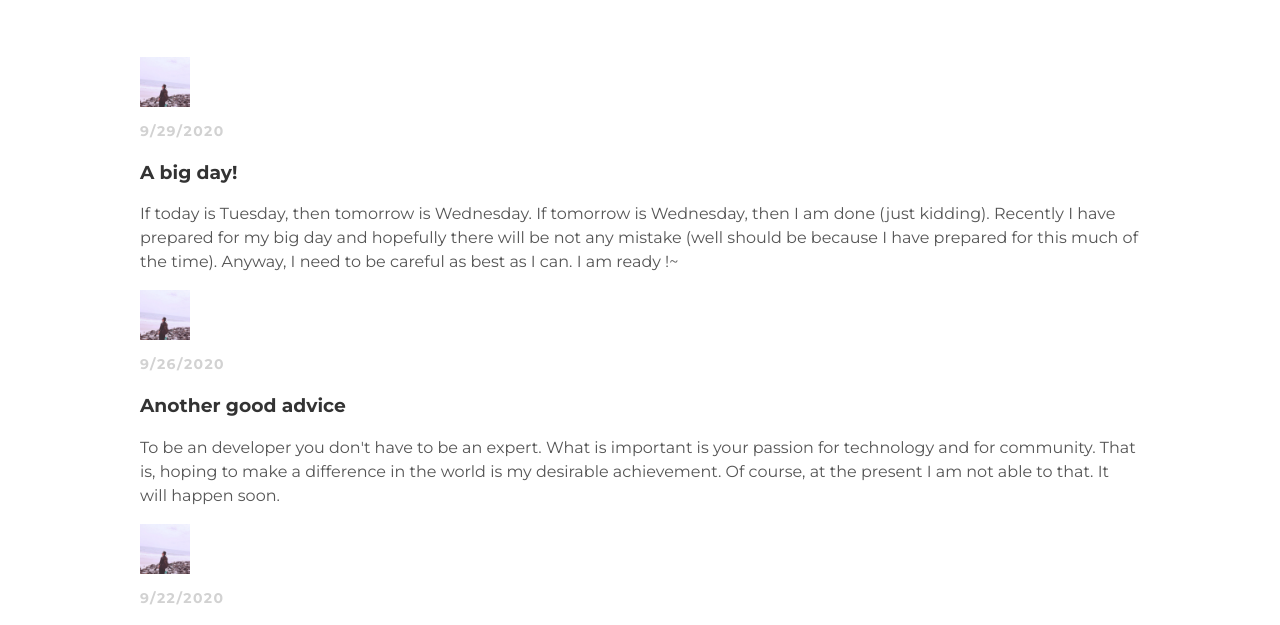
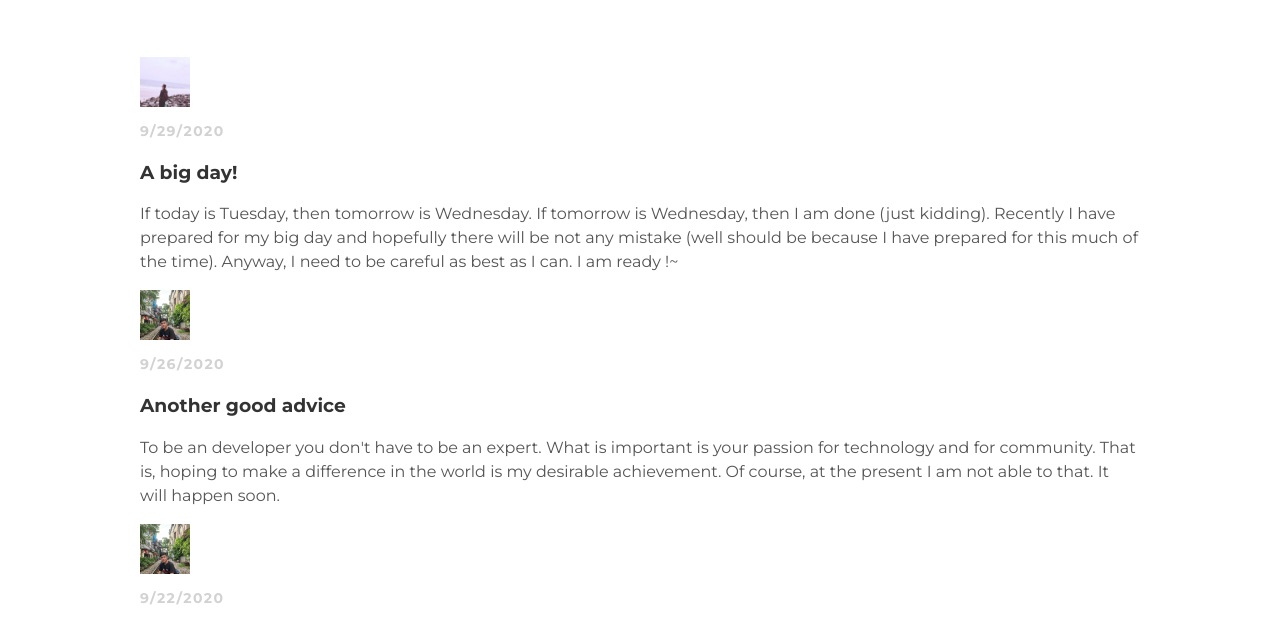
Before and after one commit to JackD-jpg/blog, a plain HTML site: page index.html in a window 1280 px wide. Shown: the part 153-778 px from the top of the page. Drawn offline with Linux system fonts and the light colour scheme.

Commit message:
Update index.html

```diff
--- a/index.html
+++ b/index.html
@@ -27,13 +27,13 @@
       <p>If today is Tuesday, then tomorrow is Wednesday. If tomorrow is Wednesday, then I am done (just kidding). Recently I have prepared for my big day and hopefully there will be not any mistake (well should be because I have prepared for this much of the time).  Anyway, I need to be careful as best as I can. I am ready !~  </p>
   </div>
 
-  <img src="me2.jpg">
+  <img src="quan.jpeg">
   <p class="post-date">9/26/2020</p>
     <h3 class="post-title"> Another good advice </h3>
     <div class="post-content">
       <p>  To be an developer you don't have to be an expert. What is important is your passion for technology and for community. That is, hoping to make a difference in the world is my desirable achievement. Of course, at the present I am not able to that. It will happen soon. </p></div>
 
-  <img src="me2.jpg">
+  <img src="quan.jpeg">
   <p class="post-date">9/22/2020</p>
   <h3 class="post-title">A good advice</h3>
   <div class="post-content">
```
